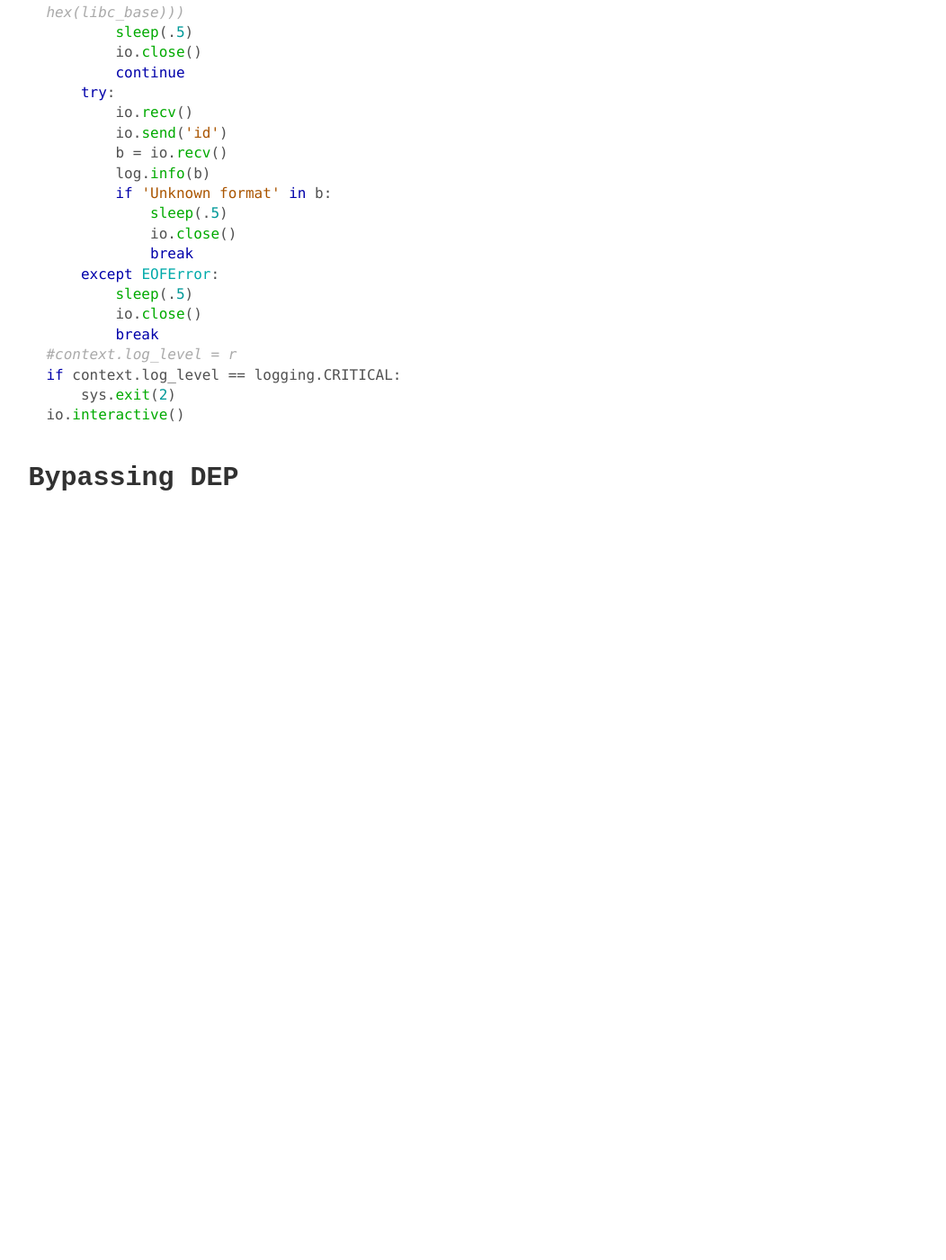
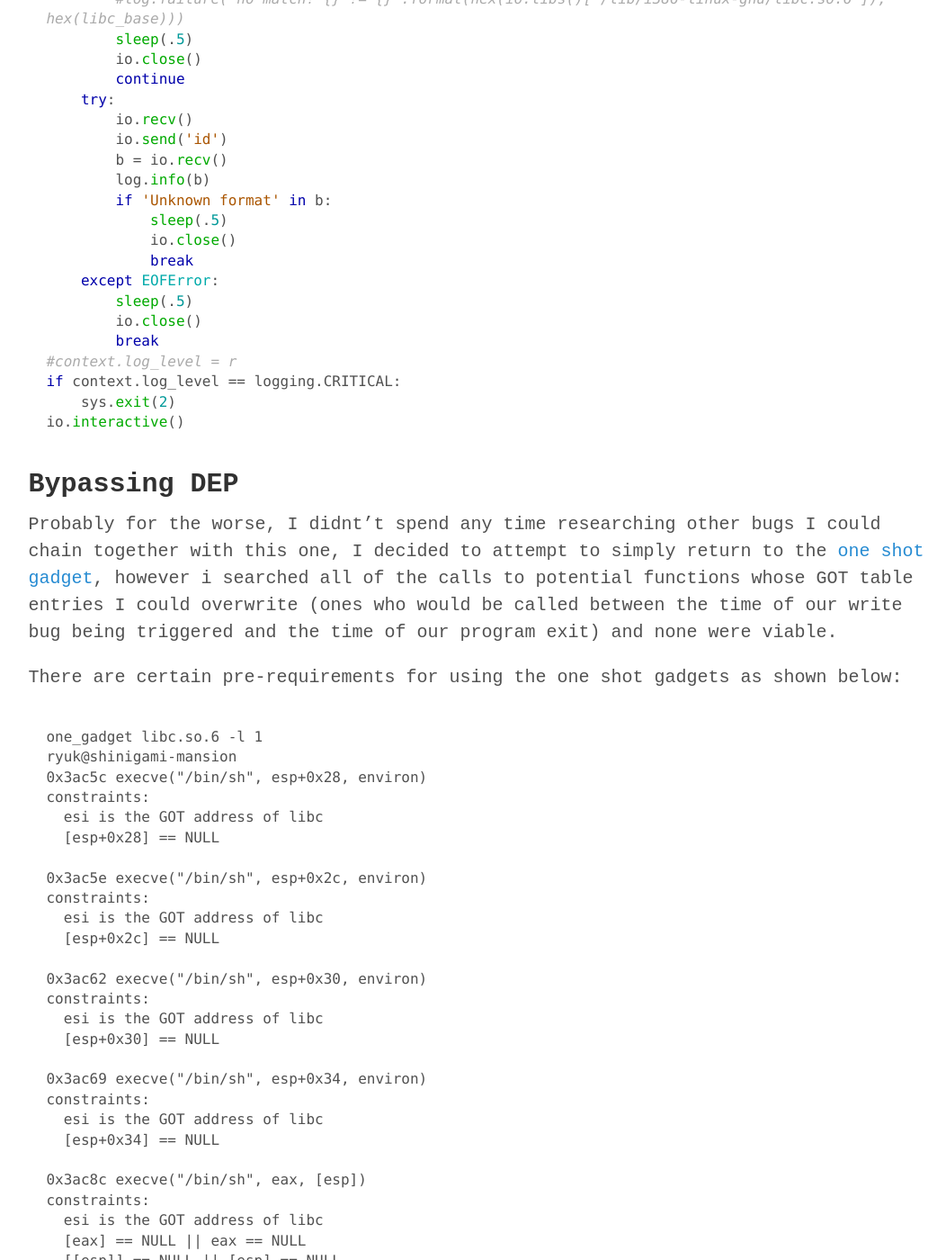
Before and after one commit to clampz/clampz.github.io, a Jekyll site: the page built from _posts/2018-06-20-practical-bughunting-pt1.md, in a window 1280 px wide and 1400 px high, scrolled down 20500 px. Shown: the whole window at 90% size, without its empty margins (103-1155 px from the left). Built offline with Jekyll 4.4.1, drawn with Linux system fonts in a browser that asks for light colours; before the commit the page ends 21130 px from its top, so only the background shows below that; some of the changed text lies outside the part shown.

Commit message:
complete push to bughunting blog post part 1

````diff
--- a/_posts/2018-06-20-practical-bughunting-pt1.md
+++ b/_posts/2018-06-20-practical-bughunting-pt1.md
@@ -83,7 +83,7 @@ static int fourxm_read_header(AVFormatContext *s,
     if (get_buffer(pb, header, header_size) != header_size)
         return AVERROR(EIO);
 
-     /* take the lazy approach and search for any and all vtrk and strk         chunks */
+     /* take the lazy approach and search for any and all vtrk and strk chunks */
      for (i = 0; i < header_size - 8; i++) {
          fourcc_tag = AV_RL32(&header[i]);
          size = AV_RL32(&header[i + 4]);
@@ -125,7 +125,7 @@ static int fourxm_read_header(AVFormatContext *s,
              current_track = AV_RL32(&header[i + 8]); // !! uint -> int
              if (current_track + 1 > fourxm->track_count) { // b00m
                  fourxm->track_count = current_track + 1;
-                 if((unsigned)fourxm->track_count >= UINT_MAX /                 sizeof(AudioTrack))
+                 if((unsigned)fourxm->track_count >= UINT_MAX / sizeof(AudioTrack))
                      return -1;
                  fourxm->tracks = av_realloc(fourxm->tracks, // we can avoid this s.t fourxm->tracks is null
                      fourxm->track_count * sizeof(AudioTrack));
@@ -134,7 +134,7 @@ static int fourxm_read_header(AVFormatContext *s,
                      return AVERROR(ENOMEM);
                  }
              }
-             fourxm->tracks[current_track].adpcm = AV_RL32(&header[i + 12]);       // here we deref whatever addr we can put into current_track
+             fourxm->tracks[current_track].adpcm = AV_RL32(&header[i + 12]); // here we deref whatever addr we can put into current_track
              fourxm->tracks[current_track].channels = AV_RL32(&header[i + 36]);
              fourxm->tracks[current_track].sample_rate = AV_RL32(&header[i +    40]);
              fourxm->tracks[current_track].bits = AV_RL32(&header[i + 44]);
@@ -145,18 +145,18 @@ static int fourxm_read_header(AVFormatContext *s,
              if (!st)
                  return AVERROR(ENOMEM);
 
-             av_set_pts_info(st, 60, 1, fourxm->tracks[current_track].          sample_rate);
+             av_set_pts_info(st, 60, 1, fourxm->tracks[current_track].sample_rate);
 
              fourxm->tracks[current_track].stream_index = st->index;
 
              st->codec->codec_type = CODEC_TYPE_AUDIO;
              st->codec->codec_tag = 0;
              st->codec->channels = fourxm->tracks[current_track].channels;
-             st->codec->sample_rate = fourxm->tracks[current_track].            sample_rate;
+             st->codec->sample_rate = fourxm->tracks[current_track].sample_rate;
              st->codec->bits_per_coded_sample = fourxm->tracks[current_track].  bits;
-             st->codec->bit_rate = st->codec->channels * st->codec-             >sample_rate *
+             st->codec->bit_rate = st->codec->channels * st->codec->sample_rate *
                  st->codec->bits_per_coded_sample;
-             st->codec->block_align = st->codec->channels * st->codec-          >bits_per_coded_sample;
+             st->codec->block_align = st->codec->channels * st->codec->bits_per_coded_sample;
              if (fourxm->tracks[current_track].adpcm)
                  st->codec->codec_id = CODEC_ID_ADPCM_4XM;
              else if (st->codec->bits_per_coded_sample == 8)
@@ -247,7 +247,7 @@ this one is a bit hard to follow but basically its doing some bytes swapping, yo
 '0xddccbbaa'
 ```
 
-Reviewing once again what tobias says in the book:
+Reviewing once again what the author says in the book:
 
 ```
  1. fourxm->tracks is initialized with NULL (see line 107).
@@ -293,7 +293,7 @@ As we begin edx is our current track. `movsxd` extends our 32 bit value to a 64
 
 At 0x0046172b we see `rcx = rcx + rcx * 4`, then at 0x00461732 `r13 = rcx * 4` once again.
 
-Thus we have `r13 = (rcx + rcx * 4) * 4` or the equivalent: `r13 = (rcx + rcx * 4) << 2` as tobias wrote.
+Thus we have `r13 = (rcx + rcx * 4) * 4` or the equivalent: `r13 = (rcx + rcx * 4) << 2` as the author wrote (i missed a detail here! there is a trailing + 0x10 at the end! i will talk more about this later.).
 
 ## verifying exploitability
 
@@ -341,7 +341,7 @@ When run it gives us the following:
 Value for 'current_track': 8d3725a9
 ```
 
-Now all I needed was a valid 4xm file to modify with this value for the `current_track` which i found following [a link](http://samples.mplayerhq.hu/game-formats/4xm/dracula.4xm) from the book. I cracked it open with `r2 -w dracula.4xm` then we can modify it in a hex editor like view with the `V` command. We are greeted with the hex encoded file:
+Now all I needed was a valid 4xm file to modify with this value for the `current_track` which i found following [a link](http://samples.mplayerhq.hu/game-formats/4xm/dracula.4xm) from the book. I cracked it open with `r2 -w dracula.4xm`, then i could modify it in a hex editor like view with the `V` command. We are greeted with the hex encoded file:
 
 ```
 [0x00000000 0% 2408 dracula.4xm]> xc
@@ -824,3 +824,66 @@ io.interactive()
 ```
 
 ## Bypassing DEP
+
+Probably for the worse, I didnt't spend any time researching other bugs I could chain together with this one, I decided to attempt to simply return to the [one shot gadget](https://david942j.blogspot.com/2017/02/project-one-gadget-in-glibc.html), however i searched all of the calls to potential functions whose GOT table entries I could overwrite (ones who would be called between the time of our write bug being triggered and the time of our program exit) and none were viable.
+
+There are certain pre-requirements for using the one shot gadgets as shown below:
+
+```
+one_gadget libc.so.6 -l 1                                                                                                             ryuk@shinigami-mansion
+0x3ac5c execve("/bin/sh", esp+0x28, environ)
+constraints:
+  esi is the GOT address of libc
+  [esp+0x28] == NULL
+
+0x3ac5e execve("/bin/sh", esp+0x2c, environ)
+constraints:
+  esi is the GOT address of libc
+  [esp+0x2c] == NULL
+
+0x3ac62 execve("/bin/sh", esp+0x30, environ)
+constraints:
+  esi is the GOT address of libc
+  [esp+0x30] == NULL
+
+0x3ac69 execve("/bin/sh", esp+0x34, environ)
+constraints:
+  esi is the GOT address of libc
+  [esp+0x34] == NULL
+
+0x3ac8c execve("/bin/sh", eax, [esp])
+constraints:
+  esi is the GOT address of libc
+  [eax] == NULL || eax == NULL
+  [[esp]] == NULL || [esp] == NULL
+
+0x3ac8d execve("/bin/sh", [esp], [esp+0x4])
+constraints:
+  esi is the GOT address of libc
+  [[esp]] == NULL || [esp] == NULL
+  [[esp+0x4]] == NULL || [esp+0x4] == NULL
+
+0x5fbc5 execl("/bin/sh", eax)
+constraints:
+  esi is the GOT address of libc
+  eax == NULL
+
+0x5fbc6 execl("/bin/sh", [esp])
+constraints:
+  esi is the GOT address of libc
+  [esp] == NULL
+```
+
+Perhaps I did not look well enough - one idea I just had is perhaps I can cross-reference the output of ltrace to ensure that I covered all of my bases when looking for potential GOT entries to overwrite whos calls might fit the pre-requrements desired by one of the one-shot gadgets. Here is a list of the functions I looked at overwriting the GOT entries for:
+
+
+```
+memalign
+memset
+free
+memcpy
+```
+
+Let me know if you happen to have any ideas! In particular I'd be curious if you know of some other bug I could chain together with this one in order to more eloquently bypass DEP, or if you have any ideas for a way to chain together more than 1 gadget using only this bug! Let's work together to write a cool exploit :)
+
+Next blog entry will outline my first exploration finding a security related bug of my own in an open source project!
````
Also changed, not shown: other parts of _posts/2018-06-20-practical-bughunting-pt1.md (+2 -2 lines).
